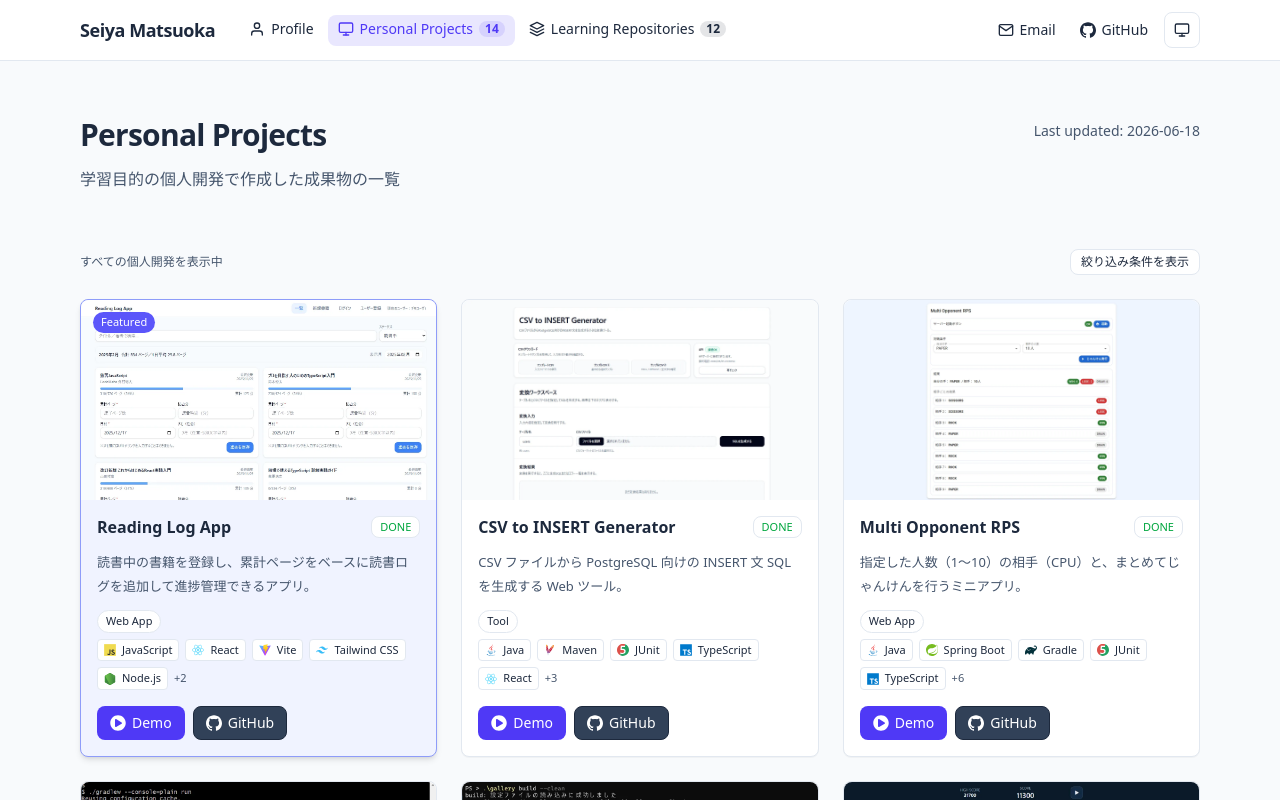
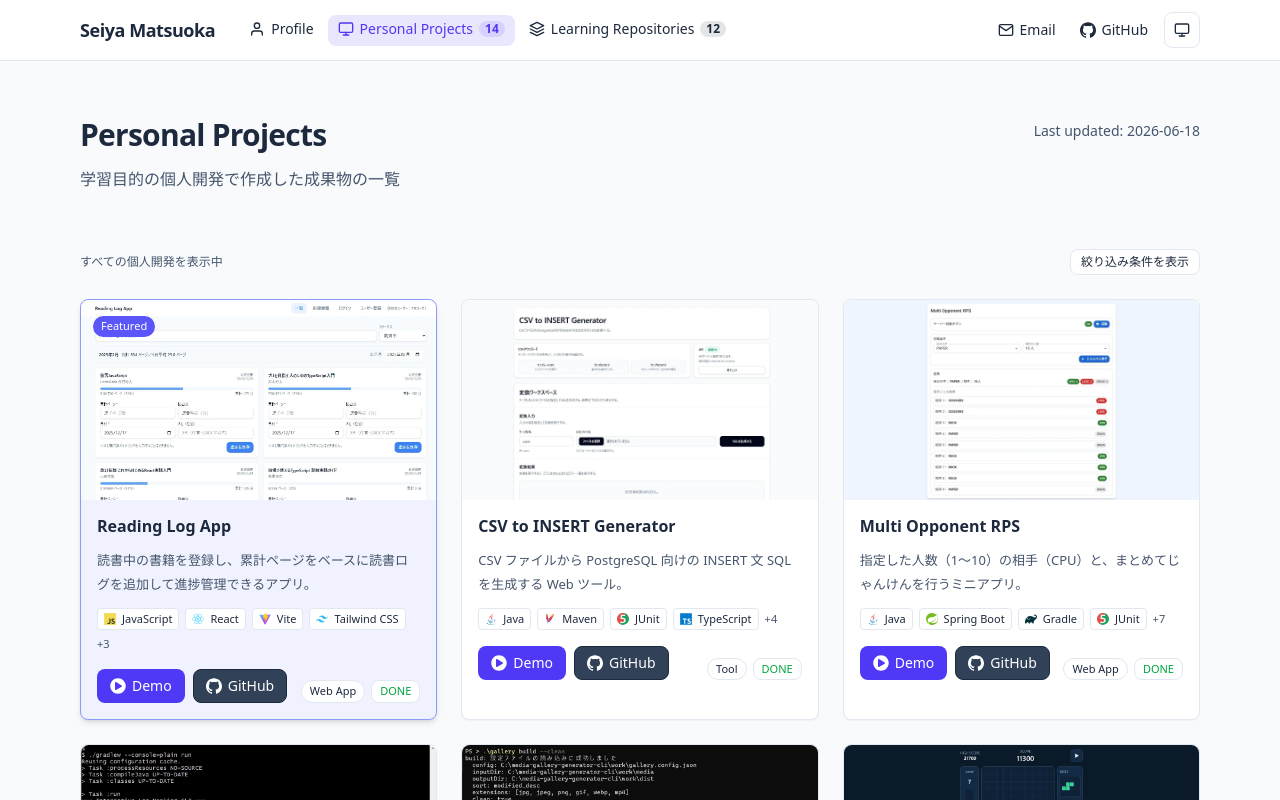
Before and after one commit to seiya-matsuoka/portfolio, a React (Vite) app: page /personal-projects in a window 1280 px wide. Shown: the top 800 px of the page. Built offline with nearby package versions, Linux system fonts and the light colour scheme.

Commit message:
feat: カードとモーダルのタグ表示を整理

```diff
--- a/src/features/learning-repositories/LearningRepositoryCard.tsx
+++ b/src/features/learning-repositories/LearningRepositoryCard.tsx
@@ -77,8 +77,9 @@ export function LearningRepositoryCard({ learningRepository, onOpen, priority =
         />
 
         {learningRepository.featured && (
+          <div className="absolute top-3 left-3">
             <span
-            className="absolute top-3 left-3 inline-flex items-center rounded-full px-2 py-0.5 text-[11px] font-medium"
+              className="inline-flex items-center rounded-full px-2 py-0.5 text-[11px] font-medium"
               style={{
                 backgroundColor: 'var(--featured-badge-bg)',
                 color: 'var(--featured-badge-fg)',
@@ -86,40 +87,39 @@ export function LearningRepositoryCard({ learningRepository, onOpen, priority =
             >
               Featured
             </span>
+          </div>
         )}
       </div>
 
       {/* 本文 */}
       <div className="flex flex-col gap-3 p-4">
-        <div className="flex items-center justify-between gap-2">
-          <div className="min-w-0 flex-1">
         <h3
           className="line-clamp-1 text-sm leading-tight font-semibold md:text-base"
           style={{ color: 'var(--color-fg)' }}
         >
           {learningRepository.title}
         </h3>
-          </div>
-
-          <StatusBadge status={learningRepository.status} />
-        </div>
 
         <p className="text-[13px] leading-6" style={{ color: 'var(--color-muted)' }}>
           {learningRepository.summary}
         </p>
 
-        <div className="flex flex-wrap items-center gap-1.5">
-          <KindBadge>{learningRepository.kind}</KindBadge>
-          <TechTagList items={learningRepository.tech} maxVisible={5} />
-        </div>
+        <TechTagList items={learningRepository.tech} maxVisible={4} />
 
-        {/* CTA */}
-        <div className="mt-1 flex items-center gap-2">
+        {/* CTA / Meta */}
+        <div className="mt-1 flex flex-wrap items-end justify-between gap-2">
+          <div className="flex items-center gap-2">
             <LinkButton href={learningRepository.repoUrl} onClick={onCtaClick}>
               <SiGithub className="h-4 w-4" aria-hidden="true" />
               <span>GitHub</span>
             </LinkButton>
           </div>
+
+          <div className="flex shrink-0 items-center gap-1.5 self-end">
+            <KindBadge>{learningRepository.kind}</KindBadge>
+            <StatusBadge status={learningRepository.status} />
+          </div>
+        </div>
       </div>
     </article>
   );
--- a/src/features/learning-repositories/LearningRepositoryModal.tsx
+++ b/src/features/learning-repositories/LearningRepositoryModal.tsx
@@ -1,7 +1,6 @@
 import { useEffect, useLayoutEffect, useRef } from 'react';
 import { SiGithub } from 'react-icons/si';
 import { LinkButton } from '../../components/common/LinkButton';
-import { KindBadge } from '../../components/common/KindBadge';
 import { TechTagList } from '../../components/common/TechTagList';
 import type { LearningRepository } from '../../data/learningRepositories';
 import { LearningRepositoryIconPanel } from './LearningRepositoryIconPanel';
@@ -163,10 +162,7 @@ export function LearningRepositoryModal({ learningRepository, onClose }: Props)
             ) : null}
 
             {/* 技術タグ */}
-            <div className="flex flex-wrap items-center gap-2">
-              <KindBadge>{learningRepository.kind}</KindBadge>
-              <TechTagList items={learningRepository.tech} className="gap-2" />
-            </div>
+            <TechTagList items={learningRepository.tech} className="gap-2" />
           </div>
         </div>
       </div>
--- a/src/features/personal-projects/PersonalProjectCard.tsx
+++ b/src/features/personal-projects/PersonalProjectCard.tsx
@@ -90,8 +90,9 @@ export function PersonalProjectCard({ personalProject, onOpen, priority = false
         )}
 
         {personalProject.featured && (
+          <div className="absolute top-3 left-3">
             <span
-            className="absolute top-3 left-3 inline-flex items-center rounded-full px-2 py-0.5 text-[11px] font-medium"
+              className="inline-flex items-center rounded-full px-2 py-0.5 text-[11px] font-medium"
               style={{
                 backgroundColor: 'var(--featured-badge-bg)',
                 color: 'var(--featured-badge-fg)',
@@ -99,35 +100,28 @@ export function PersonalProjectCard({ personalProject, onOpen, priority = false
             >
               Featured
             </span>
+          </div>
         )}
       </div>
 
       {/* 本文 */}
       <div className="flex flex-col gap-3 p-4">
-        <div className="flex items-center justify-between gap-2">
-          <div className="min-w-0 flex-1">
         <h3
           className="line-clamp-1 text-sm leading-tight font-semibold md:text-base"
           style={{ color: 'var(--color-fg)' }}
         >
           {personalProject.title}
         </h3>
-          </div>
-
-          <StatusBadge status={personalProject.status} />
-        </div>
 
         <p className="text-[13px] leading-6" style={{ color: 'var(--color-muted)' }}>
           {personalProject.summary}
         </p>
 
-        <div className="flex flex-wrap items-center gap-1.5">
-          <KindBadge>{personalProject.kind}</KindBadge>
-          <TechTagList items={personalProject.tech} maxVisible={5} />
-        </div>
+        <TechTagList items={personalProject.tech} maxVisible={4} />
 
-        {/* CTA */}
-        <div className="mt-1 flex items-center gap-2">
+        {/* CTA / Meta */}
+        <div className="mt-1 flex flex-wrap items-end justify-between gap-2">
+          <div className="flex items-center gap-2">
             {personalProject.liveUrl && (
               <LinkButton href={personalProject.liveUrl} variant="primary" onClick={onCtaClick}>
                 <FaPlayCircle className="h-4 w-4" aria-hidden="true" />
@@ -139,6 +133,12 @@ export function PersonalProjectCard({ personalProject, onOpen, priority = false
               <span>GitHub</span>
             </LinkButton>
           </div>
+
+          <div className="flex shrink-0 items-center gap-1.5 self-end">
+            <KindBadge>{personalProject.kind}</KindBadge>
+            <StatusBadge status={personalProject.status} />
+          </div>
+        </div>
       </div>
     </article>
   );
--- a/src/features/personal-projects/PersonalProjectModal.tsx
+++ b/src/features/personal-projects/PersonalProjectModal.tsx
@@ -4,7 +4,6 @@ import { asset } from '../../lib/asset';
 import { FaChevronLeft, FaChevronRight, FaPlayCircle } from 'react-icons/fa';
 import { SiGithub } from 'react-icons/si';
 import { LinkButton } from '../../components/common/LinkButton';
-import { KindBadge } from '../../components/common/KindBadge';
 import { TechTagList } from '../../components/common/TechTagList';
 
 type Props = {
@@ -373,10 +372,7 @@ export function PersonalProjectModal({ personalProject, onClose }: Props) {
             ) : null}
 
             {/* 技術タグ */}
-            <div className="flex flex-wrap items-center gap-2">
-              <KindBadge>{personalProject.kind}</KindBadge>
-              <TechTagList items={personalProject.tech} className="gap-2" />
-            </div>
+            <TechTagList items={personalProject.tech} className="gap-2" />
           </div>
         </div>
       </div>
```
Lines whose indentation alone changed are shown as unchanged.
